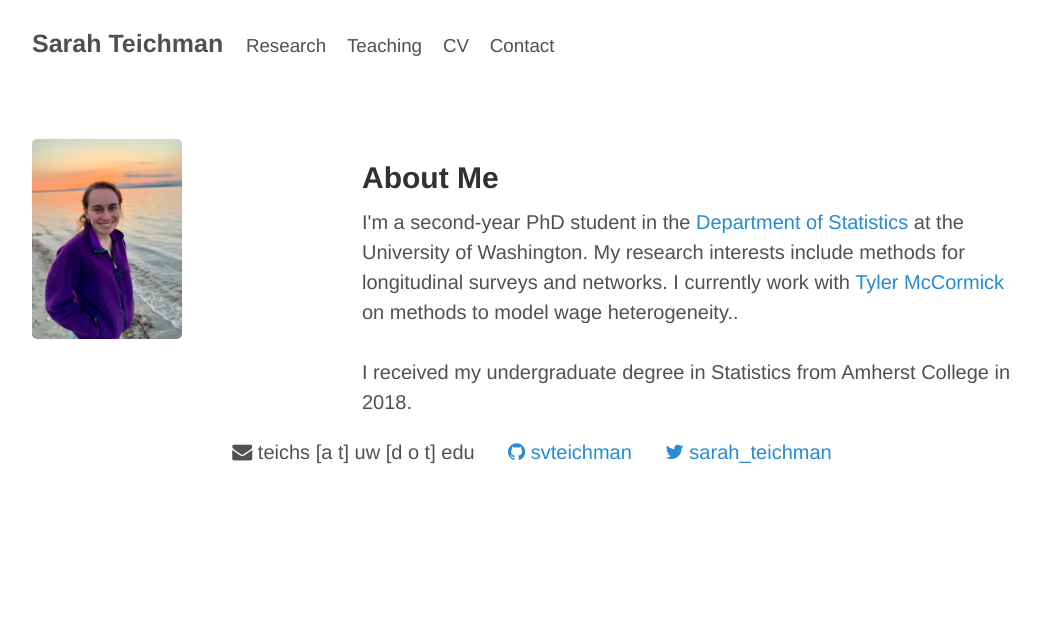
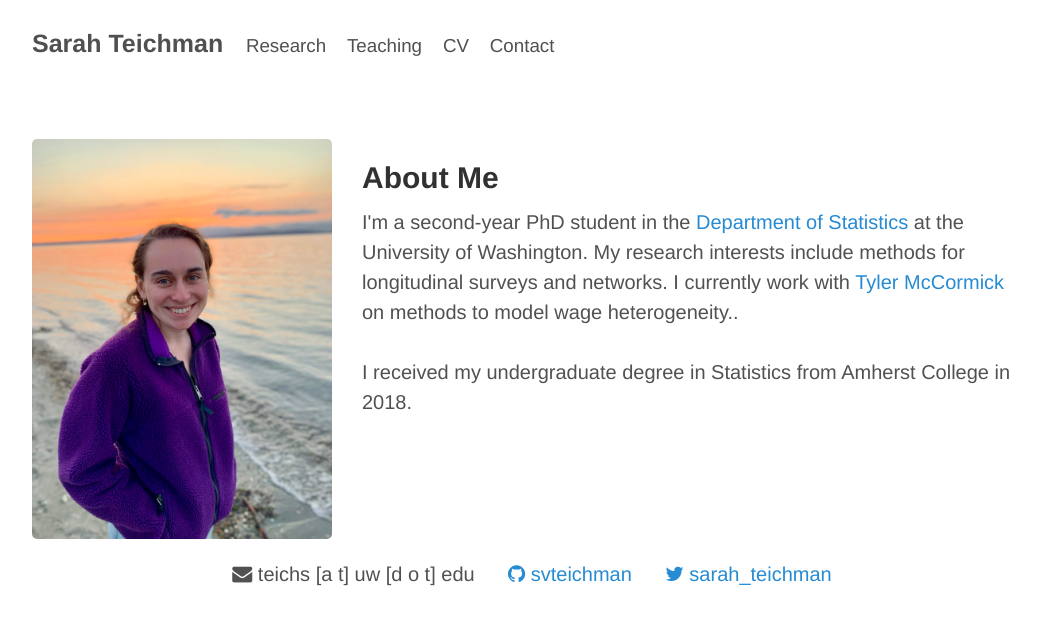
Before and after one commit to svteichman/svteichman.github.io, a Jekyll site: the page built from index.html, in a window 1280 px wide. Shown: the top 625 px of the page, without its empty margins (108-1148 px from the left). Built offline with Jekyll 4.4.1, drawn with Linux system fonts in a browser that asks for light colours.

Commit message:
Update index.html

```diff
--- a/index.html
+++ b/index.html
@@ -19,7 +19,7 @@
 
 <div class="row">
         <div class="first-column">
-            <img class="featurette-image img-responsive" src="images/me.JPG" width = "50%" height = "50%">
+            <img class="featurette-image img-responsive" src="images/me.JPG" >
         </div>
         <div class="second-column">
             <h2>About Me</h2>
```
